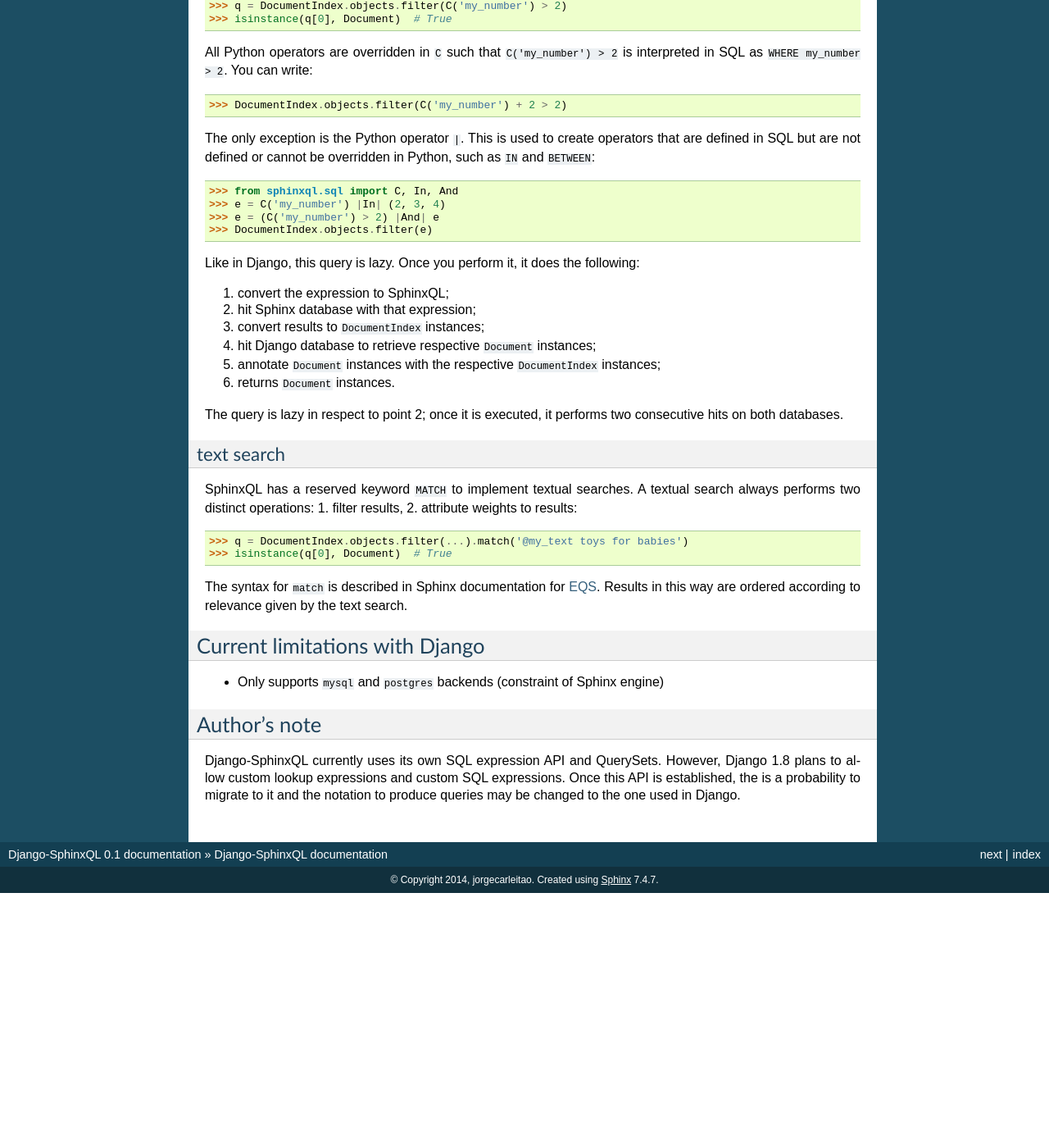
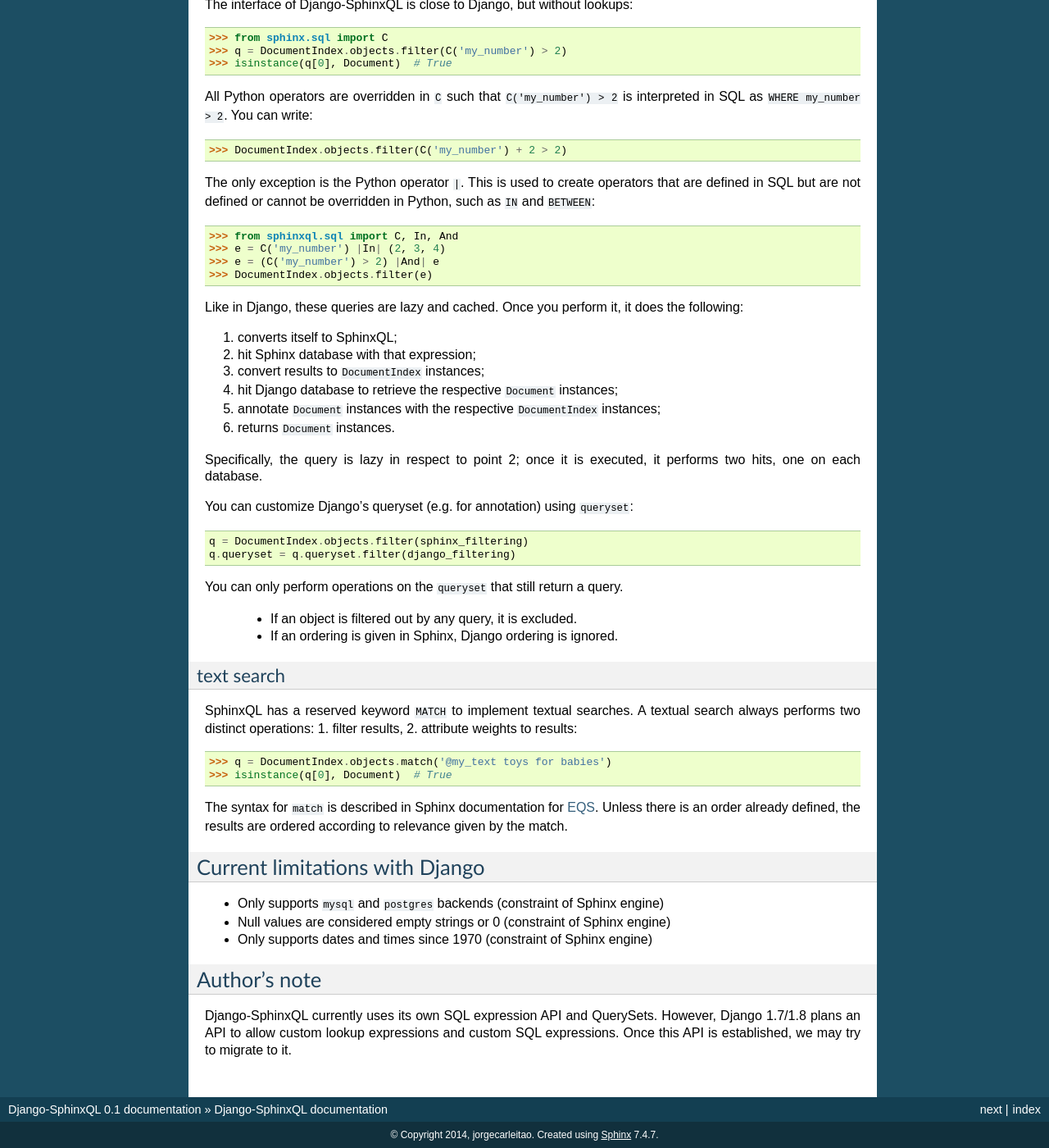
Before and after one commit to jorgecarleitao/django-sphinxql, a Sphinx documentation site: the page built from docs/index.rst, in a window 1280 px wide and 1400 px high, scrolled down 2009 px. Shown: the whole window at 82% size. Built offline with Sphinx 7.4.7, drawn with Linux system fonts in a browser that asks for light colours; before the commit the page ends 3098 px from its top, so only the background shows below that; some of the changed text lies outside the part shown.

Commit message:
Added interface to Django's QuerySet in QuerySet.

```diff
--- a/docs/index.rst
+++ b/docs/index.rst
@@ -6,13 +6,13 @@ with `Django <http://djangoproject.com>`_. Thanks for checking it out.
 
 Django is a Web framework for building websites with relational databases;
 Sphinx is a search engine designed to be used in relational databases.
-Django-SphinxQL defines an ORM for using Sphinx within Django.
+Django-SphinxQL defines an ORM for using **Sphinx within Django**.
 
 As corollary, it allows you to implement full text search with Sphinx
 in your Django website. Specifically, this API allows you to:
 
 1. Configure Sphinx with Python.
-2. Index text from Django models in Sphinx.
+2. Index Django models in Sphinx.
 3. Execute Sphinx queries (SphinxQL) and retrieve the results like Django.
 
 .. warning::
@@ -86,6 +87,8 @@ Then, start Sphinx (only have to be started once)::
 
     python manage.py start_sphinx
 
+(for the sake of reversibility, to stop Sphinx use ``python manage.py stop_sphinx``)
+
 Search your indexes
 -------------------
 
@@ -96,7 +99,7 @@ for text search.
 SQL filter
 ^^^^^^^^^^
 
-The interface of Django-SphinxQL is close to Django::
+The interface of Django-SphinxQL is close to Django, but without lookups::
 
     >>> from sphinx.sql import C
     >>> q = DocumentIndex.objects.filter(C('my_number') > 2)
@@ -116,18 +119,28 @@ in Python, such as ``IN`` and ``BETWEEN``::
     >>> e = (C('my_number') > 2) |And| e
     >>> DocumentIndex.objects.filter(e)
 
-Like in Django, this query is lazy. Once you perform it,
+Like in Django, these queries are lazy and cached. Once you perform it,
 it does the following:
 
-1. convert the expression to SphinxQL;
+1. converts itself to SphinxQL;
 2. hit Sphinx database with that expression;
 3. convert results to ``DocumentIndex`` instances;
-4. hit Django database to retrieve respective ``Document`` instances;
+4. hit Django database to retrieve the respective ``Document`` instances;
 5. annotate ``Document`` instances with the respective ``DocumentIndex`` instances;
 6. returns ``Document`` instances.
 
-The query is lazy in respect to point 2; once it is executed, it performs
-two consecutive hits on both databases.
+Specifically, the query is lazy in respect to point 2; once it is executed, it
+performs two hits, one on each database.
+
+You can customize Django's queryset (e.g. for annotation) using ``queryset``::
+
+    q = DocumentIndex.objects.filter(sphinx_filtering)
+    q.queryset = q.queryset.filter(django_filtering)
+
+You can only perform operations on the ``queryset`` that still return a query.
+
+ * If an object is filtered out by any query, it is excluded.
+ * If an ordering is given in Sphinx, Django ordering is ignored.
 
 text search
 ^^^^^^^^^^^
@@ -138,16 +151,19 @@ SphinxQL has a reserved keyword ``MATCH`` to implement textual searches.
 A textual search always performs two distinct operations: 1. filter results,
 2. attribute weights to results::
 
-    >>> q = DocumentIndex.objects.filter(...).match('@my_text toys for babies')
+    >>> q = DocumentIndex.objects.match('@my_text toys for babies')
     >>> isinstance(q[0], Document)  # True
 
 The syntax for ``match`` is described in Sphinx documentation for EQS_.
-Results in this way are ordered according to relevance given by the text search.
+Unless there is an order already defined, the results are ordered
+according to relevance given by the match.
 
 Current limitations with Django
 -------------------------------
 
 * Only supports ``mysql`` and ``postgres`` backends (constraint of Sphinx engine)
+* Null values are considered empty strings or 0 (constraint of Sphinx engine)
+* Only supports dates and times since 1970 (constraint of Sphinx engine)
 
 .. _author note:
 
@@ -155,6 +171,5 @@ Author's note
 -------------
 
 Django-SphinxQL currently uses its own SQL expression API and QuerySets.
-However, Django 1.8 plans to allow custom lookup expressions and custom SQL
-expressions. Once this API is established, the is a probability to migrate to
-it and the notation to produce queries may be changed to the one used in Django.
+However, Django 1.7/1.8 plans an API to allow custom lookup expressions and custom
+SQL expressions. Once this API is established, we may try to migrate to it.
```
Also changed, not shown: other parts of docs/index.rst (+2 -1 lines), 3 other files.
